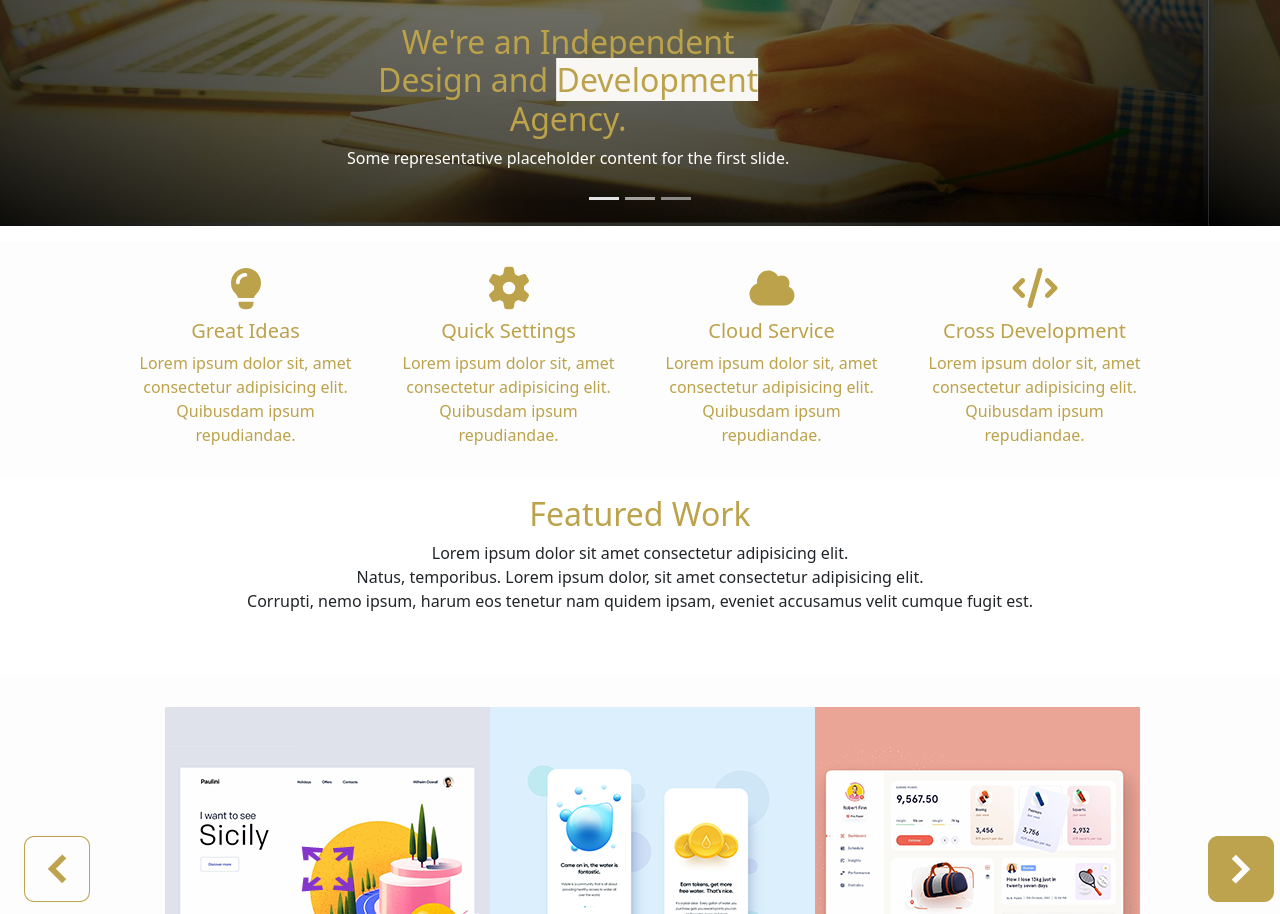
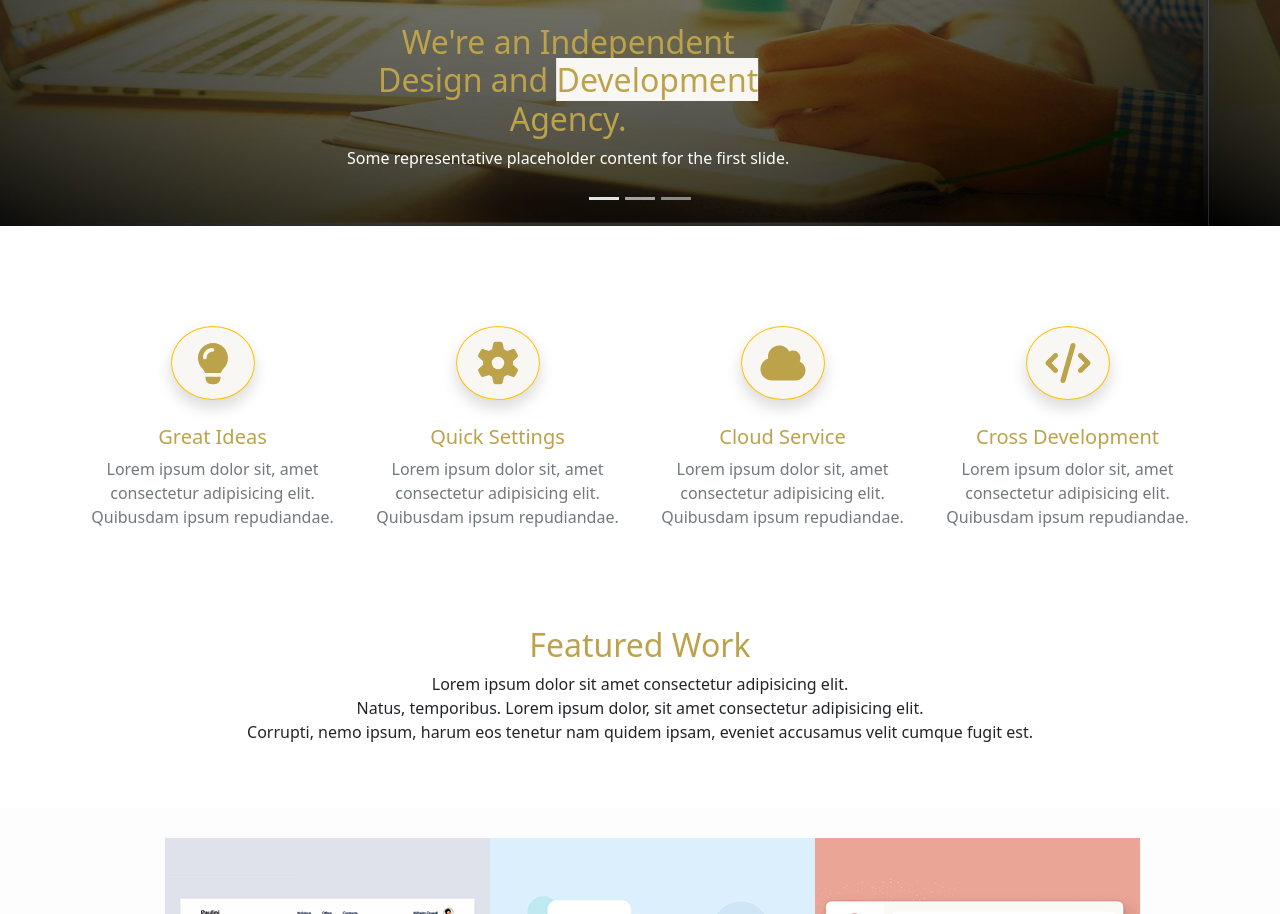
Before and after one commit to udaymondal/EliteCorp, a plain HTML site: page index.html in a window 1280 px wide. Shown: the part 486-1400 px from the top of the page. Drawn offline with Linux system fonts and the light colour scheme; files whose address does not match are found by name.

Commit message:
idea-section icons fixed

```diff
--- a/css/style.css
+++ b/css/style.css
@@ -17,20 +17,20 @@ h5,
 ul {
   list-style: none;
 }
-ul li{
-    padding: 0 15px;
+ul li {
+  padding: 0 15px;
 }
 ul li a {
   text-decoration: none;
   color: #bca24a;
 }
-.navbg ul li a:hover{
-    color: black;
-    font-weight: bold;
+.navbg ul li a:hover {
+  color: black;
+  font-weight: bold;
 }
-.navbg ul li .active{
-	border-bottom: 1px solid #bca24a;
-    color: #bca24a;
+.navbg ul li .active {
+  border-bottom: 1px solid #bca24a;
+  color: #bca24a;
 }
 .single-word-bg {
   color: #bca24a;
@@ -40,8 +40,16 @@ ul li a {
   height: 600px;
 }
 .idea-section {
-  background-color: #fdfdfd;
   color: #bca24a;
+  height: 250px;
+  margin-top: 100px;
+  margin-bottom: 50px;
+}
+.idea-section p {
+  color: #72797d;
+}
+.rounded-circle{
+    background-color: #F9F7F3;
 }
 .fa-lightbulb,
 .fa-gear,
@@ -70,6 +78,9 @@ ul li a {
   padding: 0px;
 }
 .helpful-link li {
+    padding: 0px;
+  }
+.helpful-link li {
   padding-bottom: 10px;
   font-weight: 600;
 }
--- a/index.html
+++ b/index.html
@@ -139,12 +139,12 @@
     </header>
 
     <!-- Ideas Section - Middle section  -->
-    <section class="idea-section">
+    <section class="idea-section" id="about">
       <div>
         <div class="container">
-          <div class="row p-3 m-3" id="about">
+          <div class="row">
             <div class="col-md-3 text-center">
-              <i class="fa-solid fa-lightbulb"></i>
+              <i class="fa-solid fa-lightbulb border border-warning shadow rounded-circle p-3 mb-4"></i>
               <h5>Great Ideas</h5>
               <p>
                 Lorem ipsum dolor sit, amet consectetur adipisicing elit.
@@ -152,7 +152,7 @@
               </p>
             </div>
             <div class="col-md-3 text-center">
-              <i class="fa-solid fa-gear"></i>
+              <i class="fa-solid fa-gear border border-warning shadow rounded-circle p-3 mb-4"></i>
               <h5>Quick Settings</h5>
               <p>
                 Lorem ipsum dolor sit, amet consectetur adipisicing elit.
@@ -160,7 +160,7 @@
               </p>
             </div>
             <div class="col-md-3 text-center">
-              <i class="fa-solid fa-cloud"></i>
+              <i class="fa-solid fa-cloud border border-warning shadow rounded-circle p-3 mb-4"></i>
               <h5>Cloud Service</h5>
               <p>
                 Lorem ipsum dolor sit, amet consectetur adipisicing elit.
@@ -168,7 +168,7 @@
               </p>
             </div>
             <div class="col-md-3 text-center">
-              <i class="fa-solid fa-code"></i>
+              <i class="fa-solid fa-code border border-warning shadow rounded-circle p-3 mb-4"></i>
               <h5>Cross Development</h5>
               <p>
                 Lorem ipsum dolor sit, amet consectetur adipisicing elit.
@@ -341,8 +341,7 @@
               <p class="lead">
                 Lorem ipsum dolor sit amet consectetur adipisicing elit. Minima,
                 eos facere. Asperiores quasi voluptas necessitatibus earum,
-                optio quaerat tempore incidunt magni numquam sit, veritatis esse
-                officia quos culpa delectus assumenda. <br />
+                optio quaerat tempore incidunt magni numquam sit... <br />
                 <i class="fa-solid fa-circle-chevron-right"></i
                 ><span class="psd-theme-color fw-normal fs-6"> Read More</span>
               </p>
```
